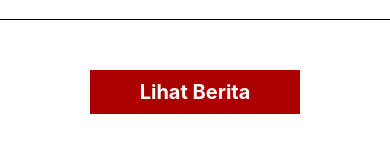
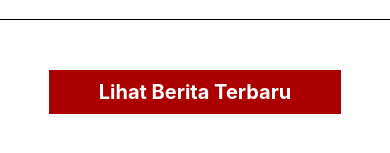
Before and after one commit to IrvanSN/PMUTS, a React Native app: screen /Home in a window 390 px wide. Shown: the part 523-676 px from the top of the page. Built offline with nearby package versions, Linux system fonts and the light colour scheme.

Commit message:
add PrimaryButton component

```diff
--- /dev/null
+++ b/components/PrimaryButton/index.js
@@ -0,0 +1,29 @@
+import React, {Component} from 'react';
+import {Text, TouchableOpacity, StyleSheet} from "react-native";
+
+class PrimaryButton extends Component {
+  render() {
+    return (
+        <TouchableOpacity style={styles.button} onPress={this.props.onPress}>
+          <Text style={styles.buttonText}>{this.props.text}</Text>
+        </TouchableOpacity>
+    );
+  }
+}
+
+export default PrimaryButton;
+
+const styles = StyleSheet.create({
+  button: {
+    backgroundColor: '#AA0000',
+    alignItems: 'center',
+    justifyContent: 'center',
+    paddingHorizontal: 50,
+    paddingVertical: 10
+  },
+  buttonText: {
+    color: 'white',
+    fontWeight: 'bold',
+    fontSize: 20
+  }
+})
--- a/components/index.js
+++ b/components/index.js
@@ -0,0 +1,5 @@
+import PrimaryButton from "./PrimaryButton";
+
+export {
+  PrimaryButton
+}
--- a/screens/Home/index.js
+++ b/screens/Home/index.js
@@ -1,5 +1,6 @@
 import React, {Component} from 'react';
 import {View, Text, StyleSheet, Image, TouchableOpacity} from "react-native";
+import {PrimaryButton} from "../../components";
 
 class Home extends Component {
   render() {
@@ -18,9 +19,7 @@ class Home extends Component {
             </View>
           </View>
           <View style={styles.buttonWrapper}>
-            <TouchableOpacity style={styles.button} onPress={() => this.props.navigation.navigate('NewsLists')}>
-              <Text style={styles.buttonText}>Lihat Berita</Text>
-            </TouchableOpacity>
+            <PrimaryButton text="Lihat Berita Terbaru" onPress={() => this.props.navigation.navigate('NewsLists')} />
           </View>
         </View>
     );
@@ -67,16 +66,4 @@ const styles = StyleSheet.create({
     width: '100%',
     alignItems: 'center'
   },
-  button: {
-    backgroundColor: '#AA0000',
-    alignItems: 'center',
-    justifyContent: 'center',
-    paddingHorizontal: 50,
-    paddingVertical: 10
-  },
-  buttonText: {
-    color: 'white',
-    fontWeight: 'bold',
-    fontSize: 20
-  }
 })
```
